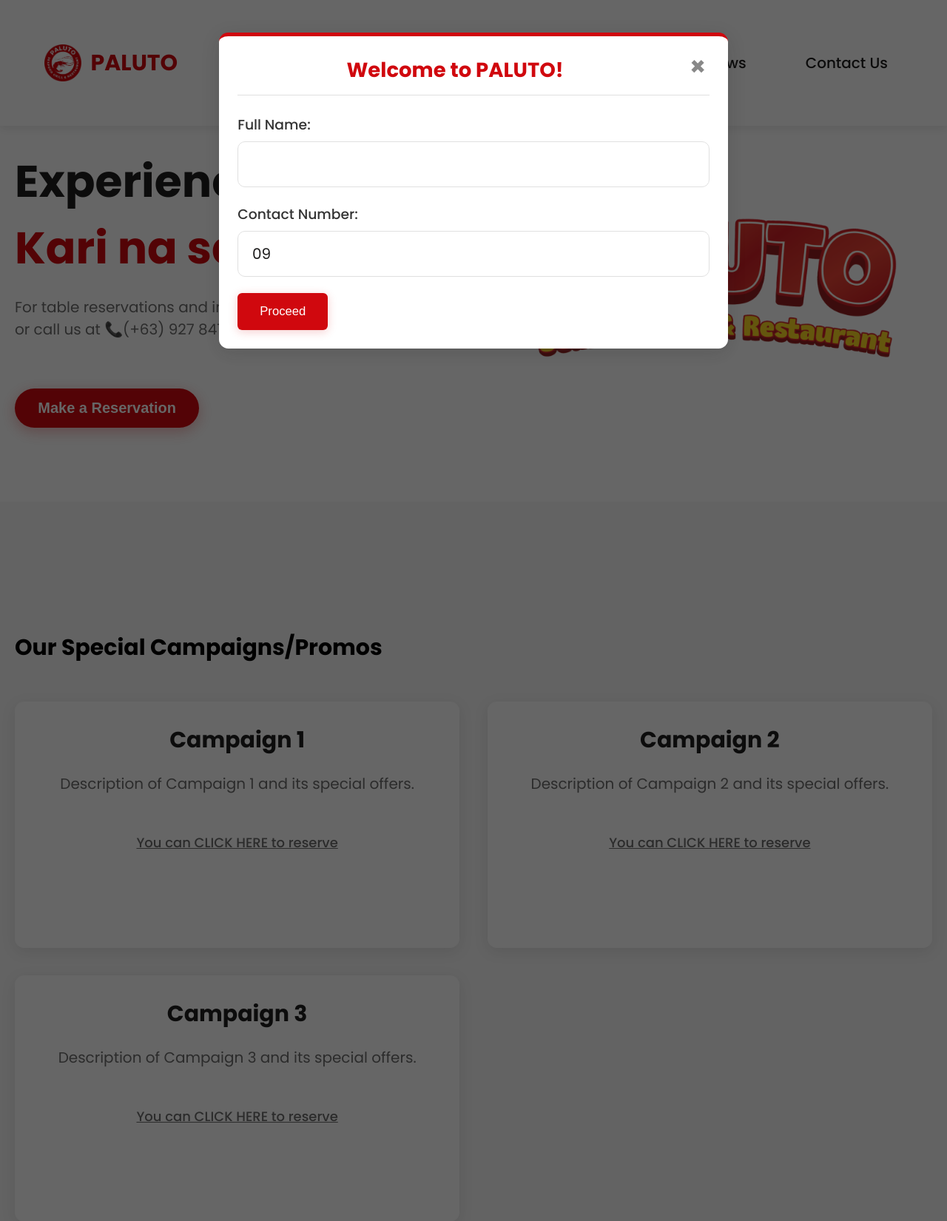
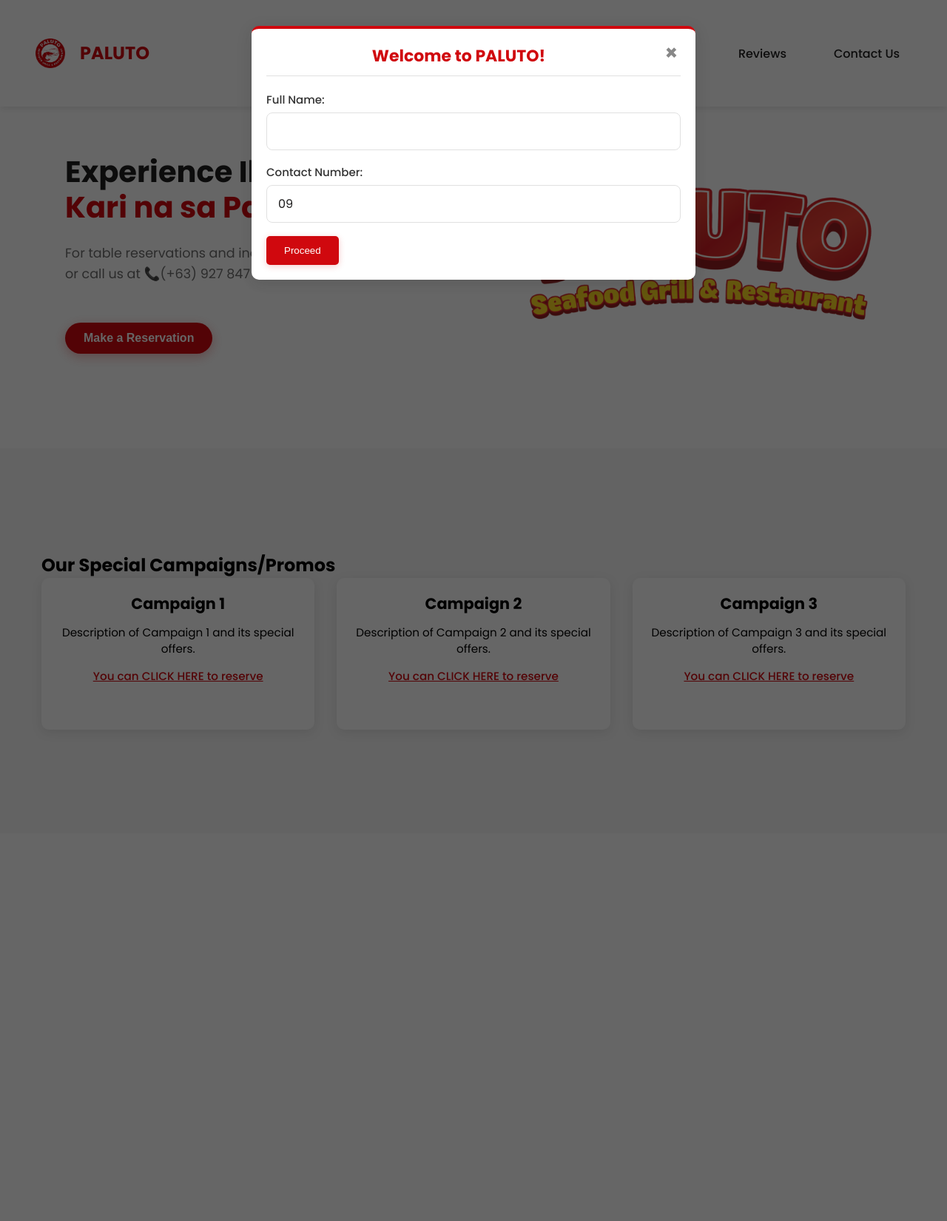
Before and after one commit to Norbshii/Paluto-ni-deyb-lema, a Flask app: page / in a window 1280 px wide. Shown: the top 1650 px of the page at 74% size. Run offline with Flask 2, Linux system fonts and the light colour scheme; some libraries are stand-ins or nearby versions.

Commit message:
Okay na to deyb 1

```diff
--- a/static/css/styles.css
+++ b/static/css/styles.css
@@ -109,15 +109,17 @@
 }
 
 html {
-  font-size: 100%;
-  -webkit-text-size-adjust: 100%; /* Added zoom property */
+  font-size: 16px;
+  -webkit-text-size-adjust: 100%;
   scroll-behavior: smooth;
-  zoom: 1.25; /* Added zoom property */
 }
 
 body {
   font-family: "Poppins", sans-serif;
-  padding-top: 80px; /* Adjust based on the height of the nav bar */
+  padding-top: 60px; /* Reduced padding for mobile */
+  overflow-x: hidden;
+  -webkit-font-smoothing: antialiased;
+  -moz-osx-font-smoothing: grayscale;
 }
 
 nav {
@@ -131,7 +133,8 @@
 }
 
 .nav__header {
-  padding: 1rem 2rem;
+  padding: 0.8rem 1rem;
+  height: 70px; /* Increased height for mobile */
   display: flex;
   align-items: center;
   justify-content: space-between;
@@ -141,17 +144,23 @@
   display: flex;
   align-items: center;
   text-decoration: none;
+  gap: 10px;
+}
+
+.nav__logo-img {
+  width: 45px; /* Increased logo size for mobile */
+  height: auto;
 }
 
 .logo-text {
-  font-size: 1.5rem;
+  font-size: 1.4rem; /* Increased font size for mobile */
   font-weight: 700;
   color: var(--primary-color);
   margin-left: 10px;
 }
 
 .nav__logo-img {
-  width: 40px;
+  width: 32px; /* Smaller logo for mobile */
   height: auto;
 }
 
@@ -198,16 +207,30 @@
   align-items: center;
 }
 
+.header__content {
+  text-align: center;
+  padding: 2rem 1rem;
+}
+
 .header__content h1 {
-  margin-bottom: 1rem;
-  font-size: 3rem;
+  margin-bottom: 1.5rem;
+  font-size: 2.5rem;
   font-weight: 700;
   color: var(--text-dark);
+  line-height: 1.2;
 }
 
 .header__content h1 span {
   font-weight: 700;
   color: var(--primary-color);
+  display: inline-block;
+}
+
+.header__content .section__description {
+  font-size: 1.1rem;
+  line-height: 1.6;
+  margin: 1.5rem auto;
+  max-width: 600px;
 }
 
 .header__image img {
@@ -749,6 +772,7 @@
 
   .header__content {
     text-align: left;
+    padding: 3rem 2rem;
   }
 
   .header__content .section__description {
@@ -799,9 +823,9 @@
 
 .campaigns__grid {
     display: grid;
-    grid-template-columns: repeat(auto-fit, minmax(350px, 1fr));
-    gap: 30px;
-    margin-top: 40px;
+    grid-template-columns: 1fr;
+    gap: 20px;
+    padding: 0 15px;
 }
 
 .campaign__card {
@@ -816,9 +840,12 @@
   align-items: center;
   justify-content: center;
   width: 100%;
+  margin: 0 auto;
+  max-width: 450px;
   aspect-ratio: 1.806 / 1;
+  touch-action: manipulation;
   -webkit-tap-highlight-color: transparent;
-  touch-action: manipulation;
+  user-select: none;
 }
 
 .campaign__card:hover {
@@ -828,7 +855,7 @@
 }
 
 .campaign__content {
-  padding: 1.5rem;
+  padding: 1.2rem;
   text-align: center;
   width: 100%;
   height: 100%;
@@ -883,15 +910,13 @@
 }
 
 .campaign__content h3 {
-  color: var(--text-dark);
-  font-size: 1.5rem;
-  margin-bottom: 1rem;
+  font-size: 1.3rem;
+  margin-bottom: 0.8rem;
 }
 
 .campaign__content p {
-  color: var(--text-light);
-  margin-bottom: 1.5rem;
-  line-height: 1.6;
+  font-size: 0.95rem;
+  line-height: 1.4;
 }
 
 .campaign-btn {
@@ -1409,3 +1434,66 @@
     transition: opacity 0.3s ease;
   }
 }
+
+/* Tablet Breakpoint */
+@media (min-width: 768px) {
+    body {
+        padding-top: 80px;
+    }
+
+    .campaigns__grid {
+        grid-template-columns: repeat(2, 1fr);
+        gap: 25px;
+        padding: 0 20px;
+    }
+
+    .nav__header {
+        padding: 1rem 2rem;
+        height: 80px;
+    }
+
+    .logo-text {
+        font-size: 1.5rem;
+    }
+
+    .nav__logo-img {
+        width: 40px;
+    }
+
+    .modal-content {
+        width: 90%;
+        padding: 20px;
+    }
+}
+
+/* Desktop Breakpoint */
+@media (min-width: 1024px) {
+    .campaigns__grid {
+        grid-template-columns: repeat(3, 1fr);
+        gap: 30px;
+        padding: 0;
+    }
+
+    .modal-content {
+        width: 80%;
+        max-width: 600px;
+    }
+}
+
+/* Improved Mobile Touch Interactions */
+@media (hover: none) {
+    .campaign__card {
+        transition: transform 0.2s ease;
+    }
+
+    .campaign__card:active {
+        transform: scale(0.98);
+    }
+}
+
+/* Desktop Hover Effects */
+@media (hover: hover) {
+    .campaign__card:hover {
+        transform: translateY(-5px);
+    }
+}
```
Also changed, not shown: static/js/script.js (+113 -18 lines).
